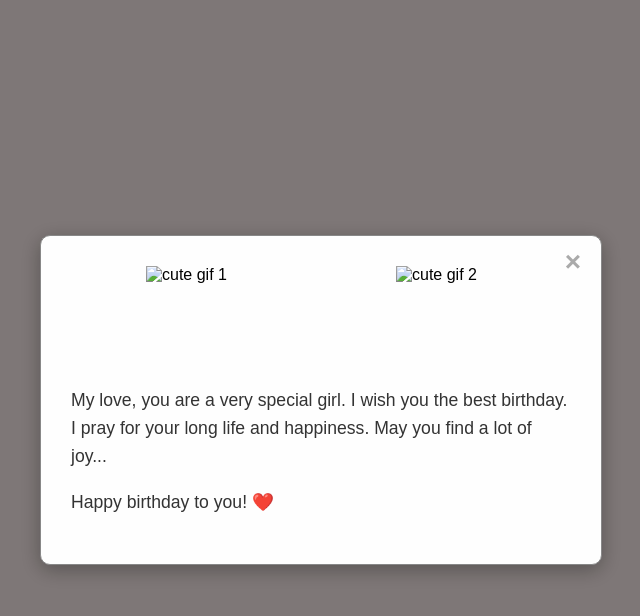
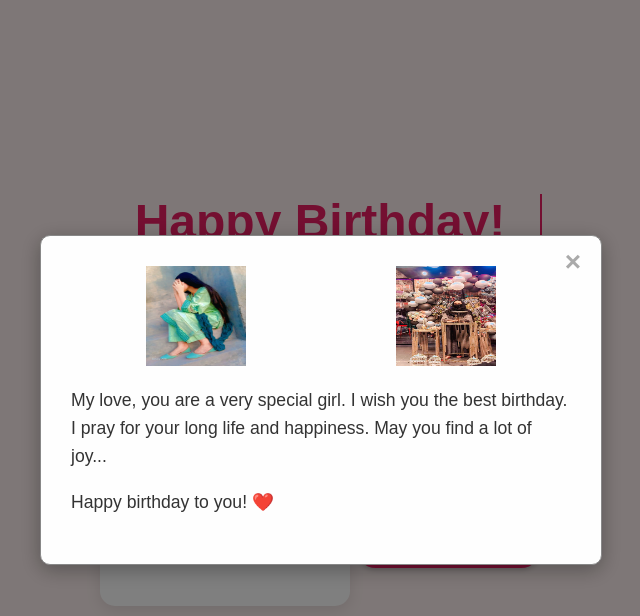
Before and after one commit to sananmailsi1122-svg/Birhtday, a plain HTML site: page index.html in a window 1280 px wide. Both pictures are taken after a click on the button "Click for a surprise!". Shown: the whole page, without its empty margins (319-959 px from the left). Drawn offline with Linux system fonts and the light colour scheme.

Commit message:
Update index.html

```diff
--- a/index.html
+++ b/index.html
@@ -14,9 +14,9 @@
         <h1 id="birthday-text"></h1>
 
         <div class="birthday-card">
-            <img src="air3.jpg" alt="birthday person" class="birthday-image">
+            <img src="1.jpeg" alt="birthday person" class="birthday-image">
 
-            <h2 class="name-text">Ayesha Tariq</h2>
+            <h2 class="name-text">Shahnawaz</h2>
         </div>
 
         <button id="message-button">Click for a surprise!</button>
@@ -27,8 +27,8 @@
             <span class="close-button">&times;</span>
 
             <div class="gif-container">
-                <img src="happy2" alt="cute gif 1">
-                <img src="happy3" alt="cute gif 2">
+                <img src="2.jpeg" alt="cute gif 1">
+                <img src="3.jpeg" alt="cute gif 2">
             </div>
 
             <p>My love, you are a very special girl. I wish you the best birthday. I pray for your long life and happiness. May you find a lot of joy...</p>
@@ -38,5 +38,4 @@
 
     <script src="script.js"></script>
 </body>
-
 </html>
```
